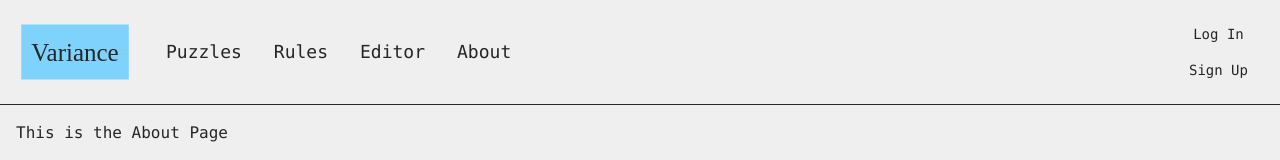
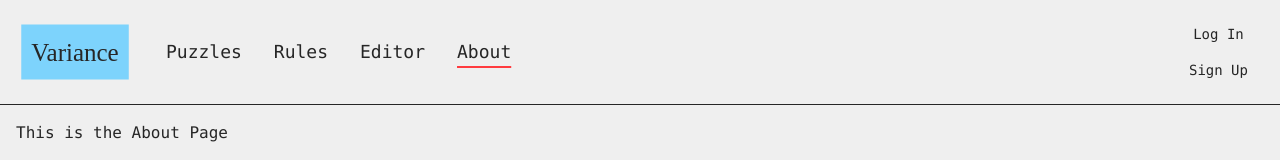
Before and after one commit to cmcrow2/sudoku-but-more, a SvelteKit app: page /about in a window 1280 px wide. Shown: the top 160 px of the page. Built offline with nearby package versions, Linux system fonts and the light colour scheme; a web font is replaced by a local one.

Commit message:
feat: updated header to show selected page

```diff
--- a/src/components/header/NavLink.svelte
+++ b/src/components/header/NavLink.svelte
@@ -1,4 +1,5 @@
 <script>
+	import { page } from '$app/stores';
 	/**
 	 * @type {any}
 	 */
@@ -11,6 +12,11 @@
 
 <a
 	{href}
-	class="font-normal text-[0.9em] hover:text-watermelon hover:bg-carbon-200 hover:underline decoration-watermelon pt-2 pb-2 pl-4 pr-4 rounded-3xl hover:bg-opacity-5 transition hidden md:flex"
-	>{text}</a
+	class="font-normal text-[0.9em] hover:text-watermelon hover:bg-carbon-200 hover:underline decoration-watermelon hover:underline-offset-8 pt-2 pb-2 pl-4 pr-4 rounded-3xl hover:bg-opacity-5 transition hidden md:flex {$page.url.pathname.includes(
+		href
+	)
+		? 'underline underline-offset-8 decoration-carbon-200 decoration-2 hover:decoration-watermelon'
+		: ''}"
 >
+	{text}
+</a>
```
